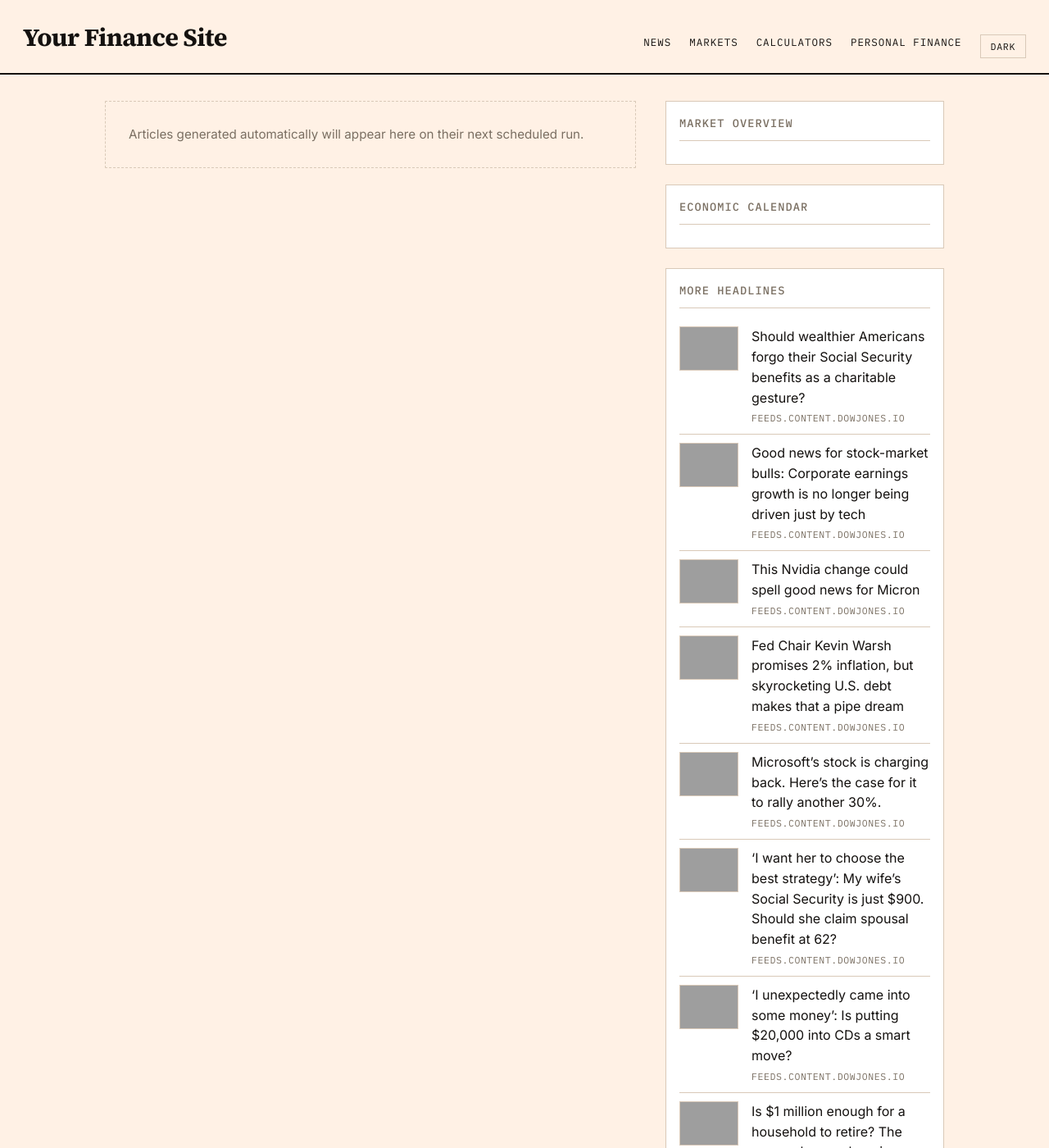
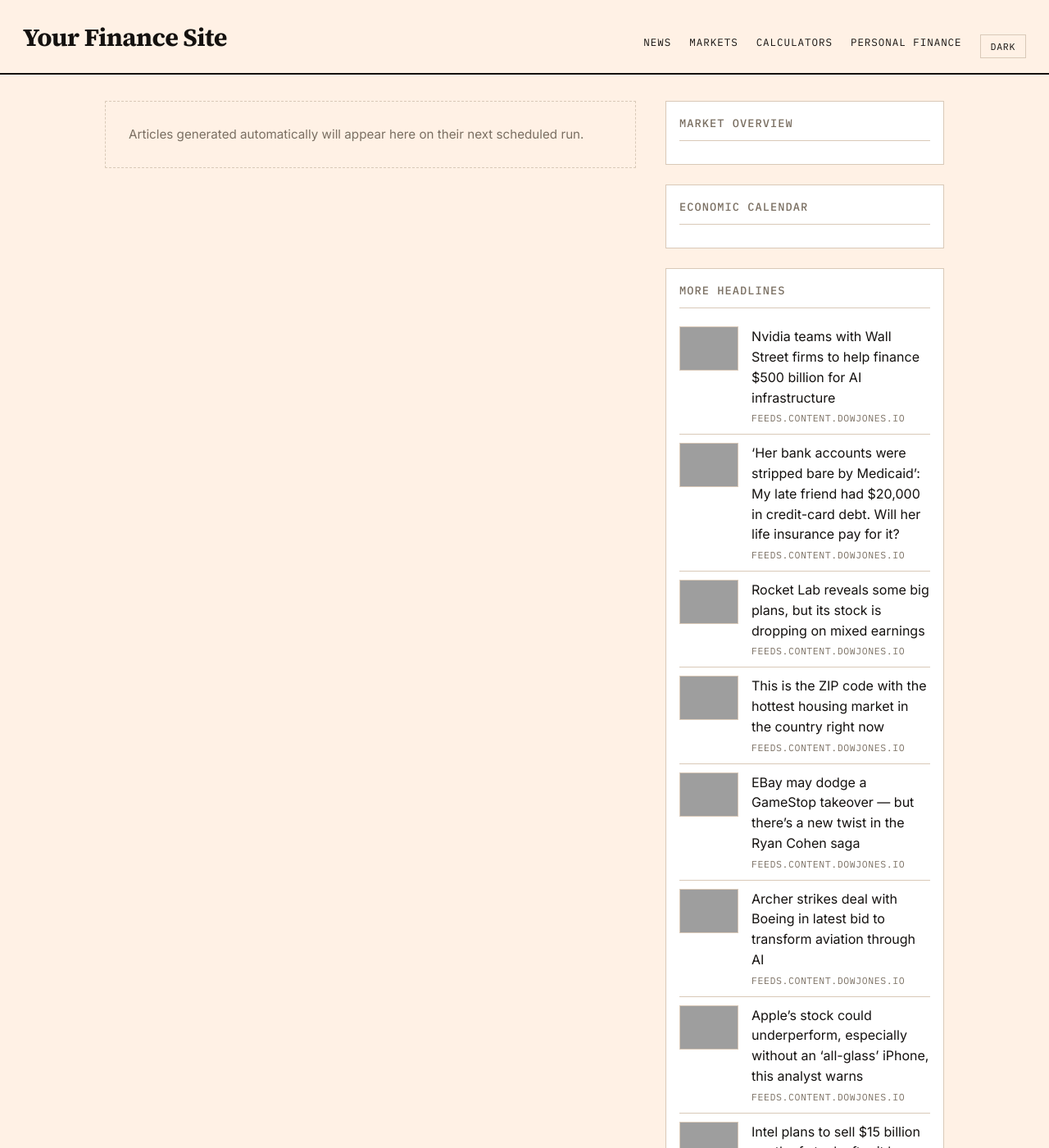
Before and after one commit to GlobTechCo/globtechco.github.io, a Jekyll site: the page built from index.html, in a window 1280 px wide and 1400 px high, cut to the strip 0-1400 px from the top of the window. Shown: the whole strip at 82% size. Built offline with Jekyll 4.4.1, drawn with Linux system fonts in a browser that asks for light colours; a script that is not in the unit is left out; the list of posts is cut into pages by our own code; some of the changed text lies outside the part shown; grey boxes are pictures that could not be loaded.

Commit message:
Auto-content update 2026-08-11

```diff
--- a/_data/aggregator.yml
+++ b/_data/aggregator.yml
@@ -1,50 +1,50 @@
-- title: "Should wealthier Americans forgo their Social Security benefits as a charitable gesture?"
-  link: "https://www.marketwatch.com/story/should-wealthier-americans-forgo-their-social-security-benefits-as-a-charitable-gesture-2c7b6801?mod=mw_rss_topstories"
+- title: "Nvidia teams with Wall Street firms to help finance $500 billion for AI infrastructure"
+  link: "https://www.marketwatch.com/story/nvidia-teams-with-wall-street-firms-to-help-finance-500-billion-for-ai-infrastructure-2c4805a5?mod=mw_rss_topstories"
   source: "feeds.content.dowjones.io"
-  pubdate: "Mon, 10 Aug 2026 20:00:00 GMT"
-  image: "https://images.mktw.net/im-55523121"
-- title: "Good news for stock-market bulls: Corporate earnings growth is no longer being driven just by tech"
-  link: "https://www.marketwatch.com/story/good-news-for-stock-market-bulls-corporate-earnings-growth-is-no-longer-being-driven-just-by-tech-ddac973b?mod=mw_rss_topstories"
+  pubdate: "Tue, 11 Aug 2026 02:28:00 GMT"
+  image: "https://images.mktw.net/im-18756096"
+- title: "\u2018Her bank accounts were stripped bare by Medicaid\u2019: My late friend had $20,000 in credit-card debt. Will her life insurance pay for it?"
+  link: "https://www.marketwatch.com/story/her-bank-accounts-were-stripped-bare-by-medicaid-my-late-friend-had-20-000-in-credit-card-debt-will-her-life-insurance-pay-for-it-17ee9792?mod=mw_rss_topstories"
   source: "feeds.content.dowjones.io"
-  pubdate: "Mon, 10 Aug 2026 20:00:00 GMT"
-  image: "https://images.mktw.net/im-48617111"
+  pubdate: "Tue, 11 Aug 2026 02:15:00 GMT"
+  image: "https://images.mktw.net/im-58472746"
+- title: "Rocket Lab reveals some big plans, but its stock is dropping on mixed earnings"
+  link: "https://www.marketwatch.com/story/rocket-lab-reveals-some-big-plans-but-its-stock-is-dropping-on-mixed-earnings-4012ba2b?mod=mw_rss_topstories"
+  source: "feeds.content.dowjones.io"
+  pubdate: "Tue, 11 Aug 2026 01:03:00 GMT"
+  image: "https://images.mktw.net/im-29972515"
+- title: "This is the ZIP code with the hottest housing market in the country right now"
+  link: "https://www.marketwatch.com/story/this-is-the-hottest-zip-code-where-homes-are-selling-fast-2c642716?mod=mw_rss_topstories"
+  source: "feeds.content.dowjones.io"
+  pubdate: "Tue, 11 Aug 2026 00:15:00 GMT"
+  image: "https://images.mktw.net/im-18644660"
+- title: "EBay may dodge a GameStop takeover \u2014 but there\u2019s a new twist in the Ryan Cohen saga"
+  link: "https://www.marketwatch.com/story/ebay-may-dodge-a-gamestop-takeover-but-theres-a-new-twist-in-the-ryan-cohen-saga-d779b753?mod=mw_rss_topstories"
+  source: "feeds.content.dowjones.io"
+  pubdate: "Mon, 10 Aug 2026 22:54:00 GMT"
+  image: "https://images.mktw.net/im-60456696"
+- title: "Archer strikes deal with Boeing in latest bid to transform aviation through AI"
+  link: "https://www.marketwatch.com/story/archer-strikes-deal-with-boeing-in-latest-bid-to-transform-aviation-through-ai-dac15322?mod=mw_rss_topstories"
+  source: "feeds.content.dowjones.io"
+  pubdate: "Mon, 10 Aug 2026 22:52:00 GMT"
+  image: "https://images.mktw.net/im-89848402"
+- title: "Apple\u2019s stock could underperform, especially without an \u2018all-glass\u2019 iPhone, this analyst warns"
+  link: "https://www.marketwatch.com/story/apples-stock-could-underperform-especially-without-an-all-glass-iphone-this-analyst-warns-fc9a750c?mod=mw_rss_topstories"
+  source: "feeds.content.dowjones.io"
+  pubdate: "Mon, 10 Aug 2026 22:49:00 GMT"
+  image: "https://images.mktw.net/im-251897"
+- title: "Intel plans to sell $15 billion worth of stock after it has risen 400% in a year"
+  link: "https://www.marketwatch.com/story/intel-plans-to-sell-15-billion-worth-of-stock-after-it-has-risen-400-in-a-year-395effce?mod=mw_rss_topstories"
+  source: "feeds.content.dowjones.io"
+  pubdate: "Mon, 10 Aug 2026 22:46:00 GMT"
+  image: "https://images.mktw.net/im-37901280"
 - title: "This Nvidia change could spell good news for Micron"
   link: "https://www.marketwatch.com/story/this-nvidia-change-could-spell-good-news-for-micron-80449e59?mod=mw_rss_topstories"
   source: "feeds.content.dowjones.io"
-  pubdate: "Mon, 10 Aug 2026 19:42:00 GMT"
+  pubdate: "Mon, 10 Aug 2026 22:42:00 GMT"
   image: "https://images.mktw.net/im-63646093"
-- title: "Fed Chair Kevin Warsh promises 2% inflation, but skyrocketing U.S. debt makes that a pipe dream"
-  link: "https://www.marketwatch.com/story/fed-chair-kevin-warsh-promises-2-inflation-but-skyrocketing-u-s-debt-makes-that-a-pipe-dream-ba448651?mod=mw_rss_topstories"
+- title: "SpaceX\u2019s stock moves above its IPO price for the first time in almost a month"
+  link: "https://www.marketwatch.com/story/spacexs-stock-moves-above-its-ipo-price-for-the-first-time-in-almost-a-month-fc3f91b7?mod=mw_rss_topstories"
   source: "feeds.content.dowjones.io"
-  pubdate: "Mon, 10 Aug 2026 19:31:00 GMT"
-  image: "https://images.mktw.net/im-70960671"
-- title: "Microsoft\u2019s stock is charging back. Here\u2019s the case for it to rally another 30%."
-  link: "https://www.marketwatch.com/story/microsofts-stock-is-charging-back-heres-the-case-for-it-to-rally-another-30-1fe261cd?mod=mw_rss_topstories"
-  source: "feeds.content.dowjones.io"
-  pubdate: "Mon, 10 Aug 2026 19:18:00 GMT"
-  image: "https://images.mktw.net/im-28113577"
-- title: "\u2018I want her to choose the best strategy\u2019: My wife\u2019s Social Security is just $900. Should she claim spousal benefit at 62?"
-  link: "https://www.marketwatch.com/story/i-want-her-to-choose-the-best-strategy-my-wifes-social-security-is-just-900-should-she-claim-spousal-benefit-at-62-e3ef621d?mod=mw_rss_topstories"
-  source: "feeds.content.dowjones.io"
-  pubdate: "Mon, 10 Aug 2026 19:00:00 GMT"
-  image: "https://images.mktw.net/im-58838193"
-- title: "\u2018I unexpectedly came into some money\u2019: Is putting $20,000 into CDs a smart move?"
-  link: "https://www.marketwatch.com/story/i-unexpectedly-came-into-some-money-is-putting-20-000-into-cds-a-smart-move-6c410458?mod=mw_rss_topstories"
-  source: "feeds.content.dowjones.io"
-  pubdate: "Mon, 10 Aug 2026 18:31:00 GMT"
-  image: "https://images.mktw.net/im-07222794"
-- title: "Is $1 million enough for a household to retire? The answer keeps changing."
-  link: "https://www.marketwatch.com/story/is-1-million-enough-for-a-household-to-retire-the-answer-keeps-changing-aee84a83?mod=mw_rss_topstories"
-  source: "feeds.content.dowjones.io"
-  pubdate: "Mon, 10 Aug 2026 18:30:00 GMT"
-  image: "https://images.mktw.net/im-55523121"
-- title: "2 charts showing just how insane the stock market\u2019s August \u2018crash-up\u2019 has been so far"
-  link: "https://www.marketwatch.com/story/2-charts-showing-just-how-insane-the-stock-markets-august-crash-up-has-been-so-far-b822404d?mod=mw_rss_topstories"
-  source: "feeds.content.dowjones.io"
-  pubdate: "Mon, 10 Aug 2026 18:08:00 GMT"
-  image: "https://images.mktw.net/im-14651819"
-- title: "\u2018I don\u2019t wish to be cold-hearted\u2019: My elderly relative can no longer care for himself. Am I wrong to leave his care to the state?"
-  link: "https://www.marketwatch.com/story/i-dont-wish-to-be-cold-hearted-my-elderly-relative-can-no-longer-care-for-himself-am-i-wrong-to-leave-his-care-to-the-state-8d546b32?mod=mw_rss_topstories"
-  source: "feeds.content.dowjones.io"
-  pubdate: "Mon, 10 Aug 2026 18:00:00 GMT"
-  image: "https://images.mktw.net/im-96138603"
+  pubdate: "Mon, 10 Aug 2026 22:39:00 GMT"
+  image: "https://images.mktw.net/im-77817370"
```
